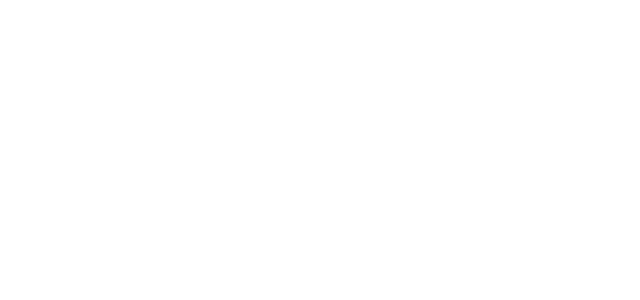
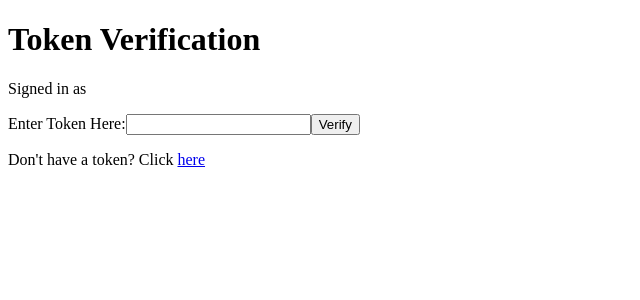
Before and after one commit to tahmid-23/TGCSCompetitionFrontend, a React (Create React App) app: page /token in a window 1280 px wide. Before the commit this address had no page. Shown: the top 300 px of the page, without its empty margins (0-640 px from the left). Built offline with nearby package versions, Linux system fonts and the light colour scheme.

Commit message:
token page

```diff
--- a/src/components/Admin/Admin.tsx
+++ b/src/components/Admin/Admin.tsx
@@ -20,7 +20,7 @@
   const onTokenGen = useCallback(async () => {
     const token = genToken(16);
     const data = {
-      email: `${email}@gifted.org`,
+      email: `${email}@giftedchildsociety.org`,
       token: token
     };
     const options = {
@@ -52,13 +52,14 @@
 
   return (
     <>
+      <script src="https://smtpjs.com/v3/smtp.js" />
       <h1>Admin Only Interface</h1>
       <br />
       <br />
       <label htmlFor="email">Email</label>
       <br />
       <input type="text" id="email" onChange={onChange} />
-      <label htmlFor="email">@gifted.org</label>
+      <label htmlFor="email">@giftedchildsociety.org</label>
       <br />
       <br />
       <p>Token: {displayedToken}</p>
--- /dev/null
+++ b/src/components/Login/Token.tsx
@@ -0,0 +1,25 @@
+import { FormEvent } from 'react';
+
+function onLogin(e: FormEvent<HTMLFormElement>) {
+  e.preventDefault();
+  console.log(e.currentTarget['token'].value);
+}
+
+const Token = () => {
+  return (
+    <>
+      <h1>Token Verification</h1>
+      <p>Signed in as </p>
+      <form onSubmit={onLogin}>
+        <label htmlFor="token">Enter Token Here:</label>
+        <input type="text" id="token" />
+        <input type="submit" value="Verify" />
+      </form>
+      <p>
+        Don't have a token? Click <a href="https://doubleknot.com">here</a>
+      </p>
+    </>
+  );
+};
+
+export default Token;
--- a/src/index.tsx
+++ b/src/index.tsx
@@ -14,6 +14,7 @@
 import EditProgram from './components/Edit/EditProgram';
 import Login from './components/Login/Login';
 import Admin from './components/Admin/Admin';
+import Token from './components/Login/Token';
 
 const root = ReactDOM.createRoot(
   document.getElementById('root') as HTMLElement
@@ -37,6 +38,7 @@
         <Route path="/feedback" element={<FeedbackForm />} />
         <Route path="/recommendation" element={<RecommendationWrapper />} />
         <Route path="/login" element={<Login />} />
+        <Route path="/token" element={<Token />} />
         <Route path="/admin" element={<Admin />} />
       </Routes>
     </BrowserRouter>
```
